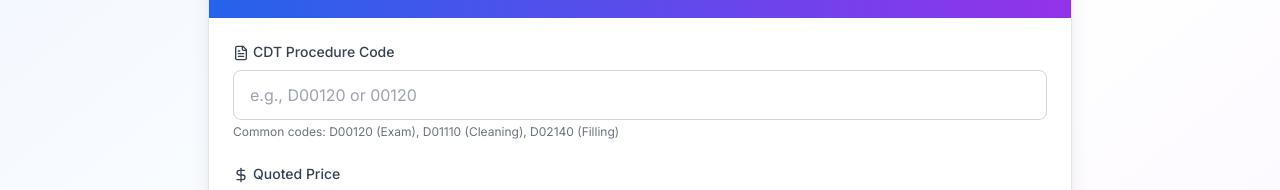
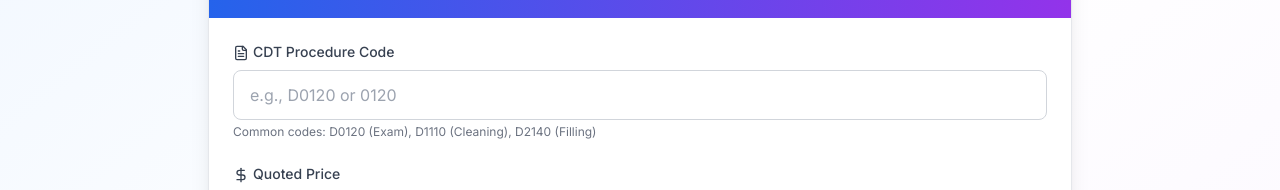
Before and after one commit to djcastelino/estimate-guardian, a Next.js app: page / in a window 1280 px wide. Shown: the part 304-494 px from the top of the page. Built offline with nearby package versions, Linux system fonts and the light colour scheme.

Commit message:
Fix: Correct CDT code examples - D0120 not D00120

```diff
--- a/app/page.tsx
+++ b/app/page.tsx
@@ -159,11 +159,11 @@
                 type="text"
                 value={code}
                 onChange={(e) => setCode(e.target.value)}
-                placeholder="e.g., D00120 or 00120"
+                placeholder="e.g., D0120 or 0120"
                 className="w-full px-4 py-3 border border-gray-300 rounded-lg focus:ring-2 focus:ring-blue-500 focus:border-transparent transition"
                 required
               />
-              <p className="text-xs text-gray-500 mt-1">Common codes: D00120 (Exam), D01110 (Cleaning), D02140 (Filling)</p>
+              <p className="text-xs text-gray-500 mt-1">Common codes: D0120 (Exam), D1110 (Cleaning), D2140 (Filling)</p>
             </div>
 
             {/* Price Input */}
```
